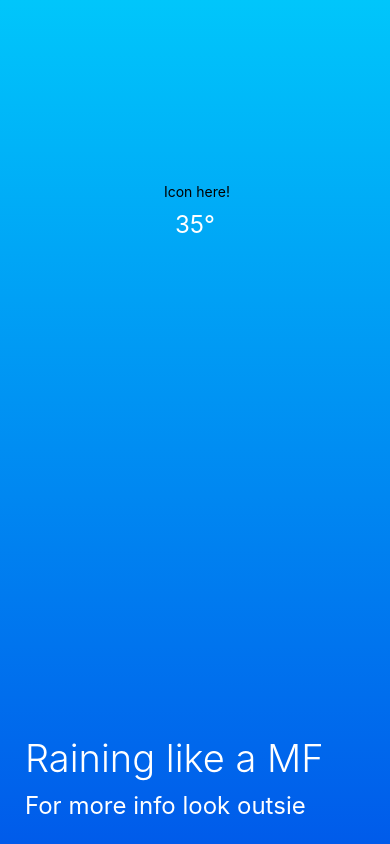
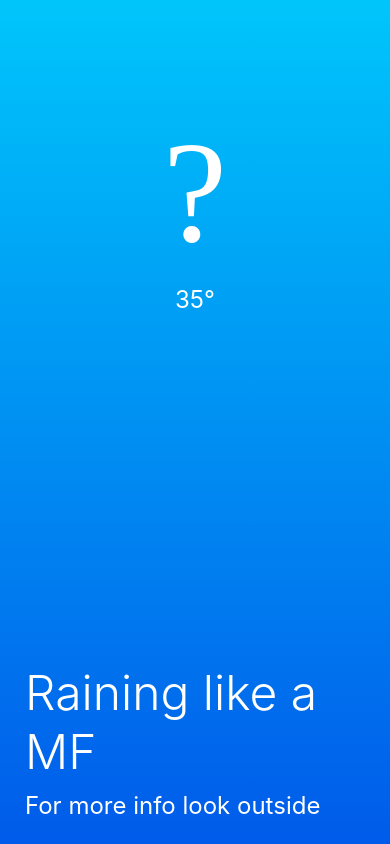
Before and after one commit to jongbo76/jjb, a React Native app: screen / in a window 390 px wide. Built offline with nearby package versions, Linux system fonts and the light colour scheme.

Commit message:
Icon add

```diff
--- a/Weather.js
+++ b/Weather.js
@@ -1,18 +1,19 @@
 import React, { Component } from 'react';
 import { StyleSheet, Text, View } from 'react-native';
 import { LinearGradient } from 'expo-linear-gradient';
+import { Ionicons } from "@expo/vector-icons";
 
 export default class Weather extends Component {
   render(){
     return (
       <LinearGradient colors={["#00C6FB", "#005BEA"]} style={styles.container}>
        <View style={styles.upper}>
-           <Text> Icon here!</Text>
+           <Ionicons color="white" size={144} name="ios-rainy"/>
            <Text style={styles.temp}>35°</Text>
        </View>
        <View style={styles.lower}>
          <Text style={styles.title}>Raining like a MF</Text>
-         <Text style={styles.subtitle}>For more info look outsie</Text>
+         <Text style={styles.subtitle}>For more info look outside</Text>
        </View>
       </LinearGradient>
     );
@@ -26,7 +27,8 @@ export default class Weather extends Component {
     upper:{
         flex:1,
         alignItems:"center",
-        justifyContent: "center"
+        justifyContent: "center",
+        backgroundColor: "transparent"
     },
     temp:{
       fontSize:24,
@@ -41,7 +43,7 @@ export default class Weather extends Component {
       paddingLeft: 25
     },
     title:{
-      fontSize: 38,
+      fontSize: 48,
       backgroundColor:"transparent",
       color:"white",
       marginBottom:10,
```
